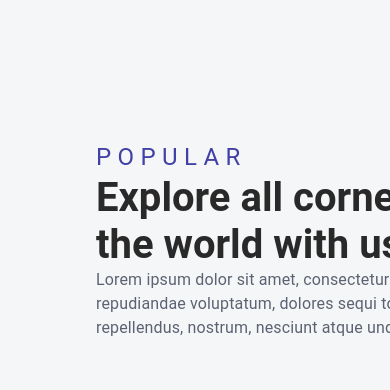
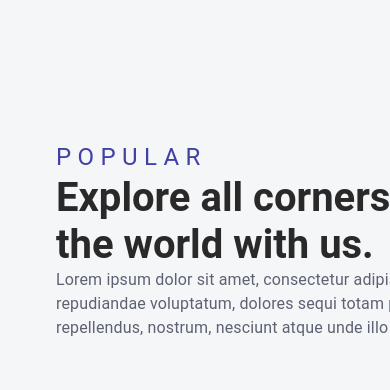
Before and after one commit to jallenmanaloto/Travel-Agency, a React (Create React App) app: page / in a window 390 px wide. Shown: the part 2300-2690 px from the top of the page. Built offline with nearby package versions, Linux system fonts and the light colour scheme.

Commit message:
Add margin for breakpoints

```diff
--- a/src/components/landing/explore/Explore.js
+++ b/src/components/landing/explore/Explore.js
@@ -3,6 +3,7 @@ import Container from "@mui/material/Container";
 import Grid from "@mui/material/Grid";
 import Typography from "@mui/material/Typography";
 import Places from "./Places";
+import MobileButton from "./mobile/MobileButton";
 
 const Explore = () => {
   return (
@@ -14,7 +15,7 @@ const Explore = () => {
               <Typography
                 sx={{
                   mt: 15,
-                  ml: 10,
+                  ml: { xs: 5, sm: 10 },
                   letterSpacing: "0.4rem",
                   color: "#4141A5",
                   //   fontWeight: "bold",
@@ -31,7 +32,7 @@ const Explore = () => {
                 <Typography
                   variant="h3"
                   sx={{
-                    ml: 10,
+                    ml: { xs: 5, sm: 10 },
                     fontSize: "40px",
                     fontWeight: "bold",
                     width: "415px",
@@ -44,7 +45,7 @@ const Explore = () => {
               <Grid item sm={12} md={6} lg={7}>
                 <Typography
                   sx={{
-                    ml: 10,
+                    ml: { xs: 5, sm: 10 },
                     width: "472px",
                     color: "#5C6272",
                     fontSize: "16px",
@@ -58,6 +59,7 @@ const Explore = () => {
             </Grid>
           </div>
           <Places />
+          <MobileButton />
         </Container>
       </div>
     </>
```
